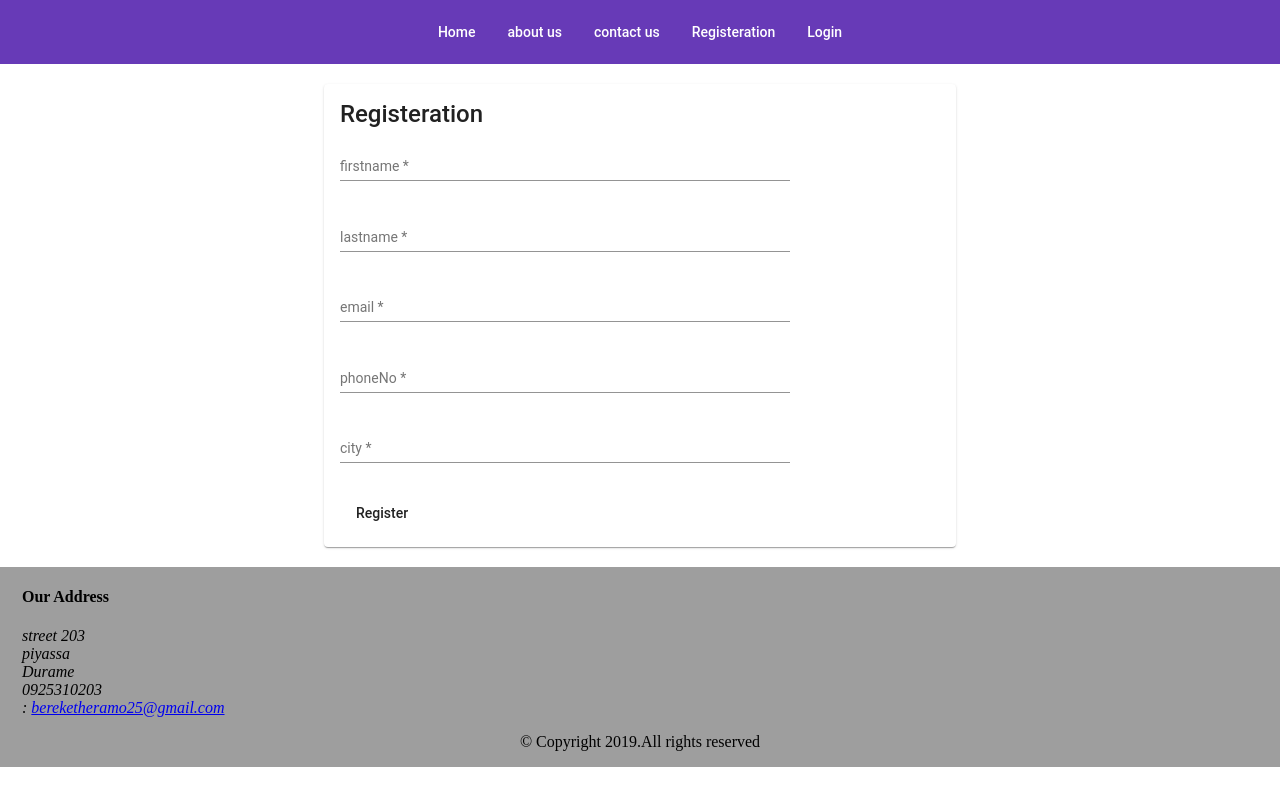
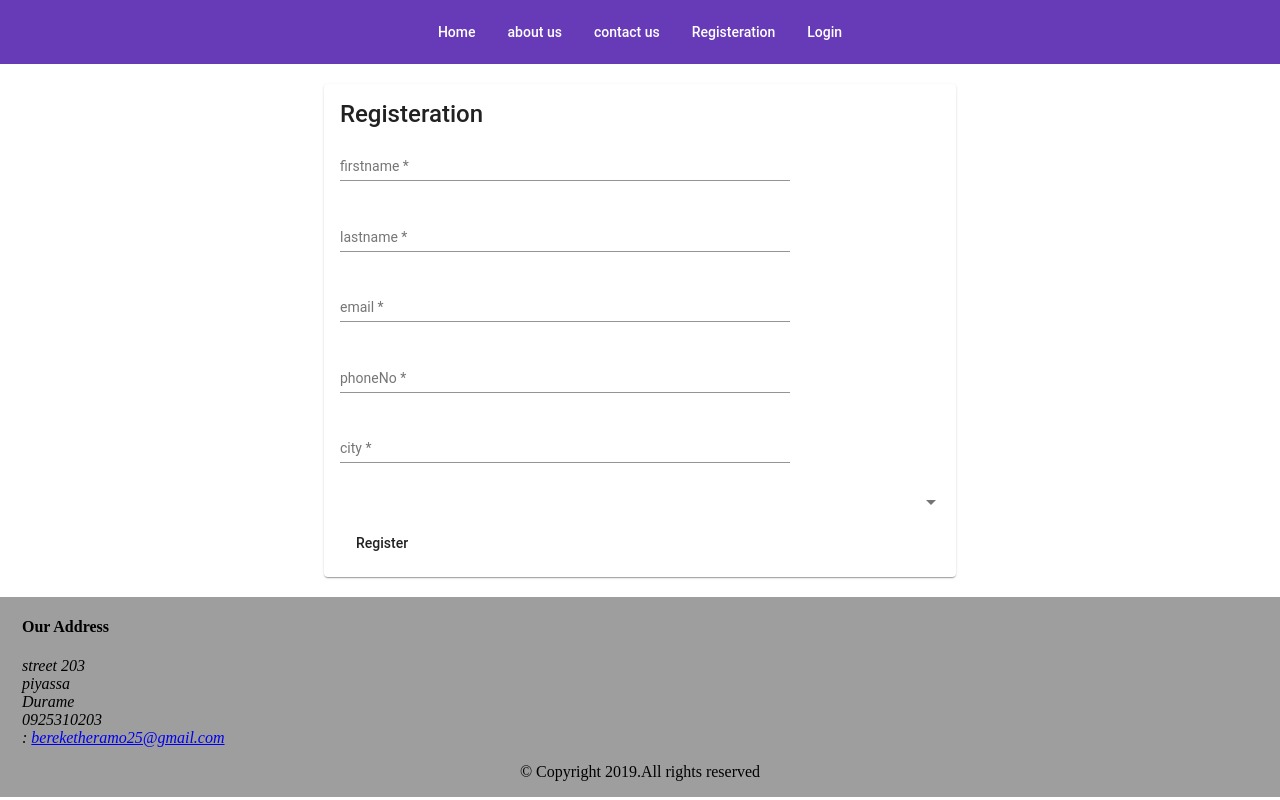
Before and after one commit to BekyH/emps, an Angular app: page /register in a window 1280 px wide. Built offline with nearby package versions, Linux system fonts and the light colour scheme.

Commit message:
form included and user class added

```diff
--- a/src/app/app.module.ts
+++ b/src/app/app.module.ts
@@ -19,6 +19,7 @@ import { ReactiveFormsModule } from '@angular/forms';
 import {FormsModule} from '@angular/forms';
 import {MatFormFieldModule} from '@angular/material/form-field';
 import {MatInputModule} from '@angular/material/input';
+import {MatSelectModule} from '@angular/material/select';
 @NgModule({
   declarations: [
     AppComponent,
@@ -33,6 +34,7 @@ import {MatInputModule} from '@angular/material/input';
   ],
   imports: [
     BrowserModule,
+    MatSelectModule,
     MatFormFieldModule,
     MatInputModule,
     MatCardModule,
--- a/src/app/register/register.component.html
+++ b/src/app/register/register.component.html
@@ -34,6 +34,11 @@
         <input matInput placeholder="city" required>
       </mat-form-field>
       </p>
+      <p>
+        <mat-select>
+        <mat-option></mat-option>
+      </mat-select>
+      </p>
       </div>
       <button mat-button>Register</button>
     </form>
--- a/src/app/register/register.component.ts
+++ b/src/app/register/register.component.ts
@@ -1,5 +1,5 @@
 import { Component, OnInit } from '@angular/core';
-
+import {FormBuilder,FormGroup} from '@angular/forms';
 @Component({
   selector: 'app-register',
   templateUrl: './register.component.html',
```
Also changed, not shown: user.ts (added, +9 -0 lines).
